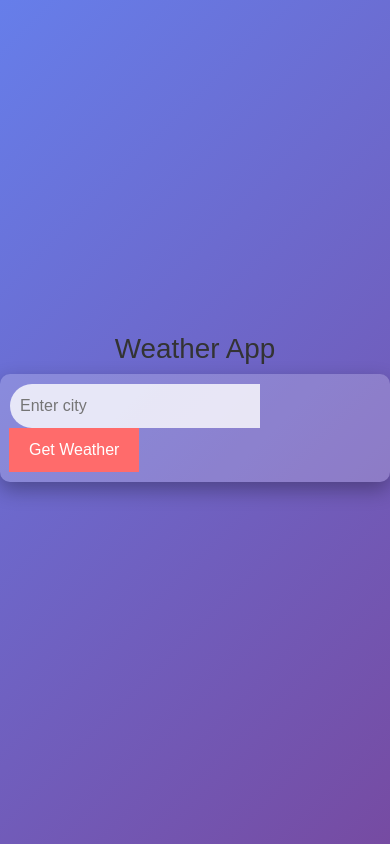
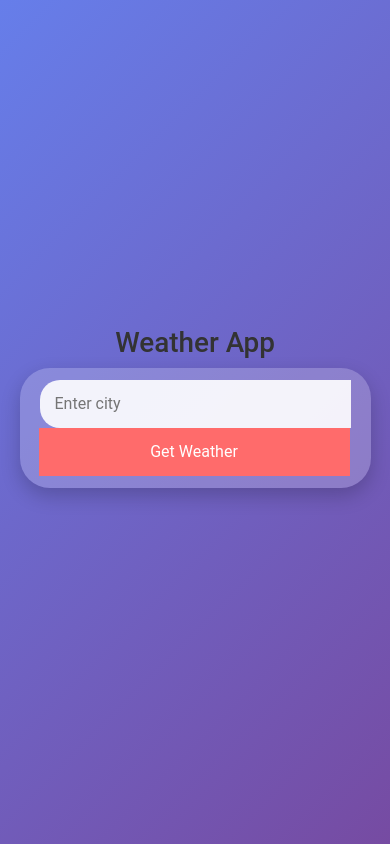
Before and after one commit to SanjayRyuzaki/demo2, a React (Create React App) app: page / in a window 390 px wide. Built offline with nearby package versions, Linux system fonts and the light colour scheme.

Commit message:
Update App.css

```diff
--- a/src/App.css
+++ b/src/App.css
@@ -4,9 +4,11 @@
   align-items: center;
   justify-content: center;
   height: 100vh;
-  font-family: Arial, sans-serif;
+  font-family: 'Roboto', sans-serif;
   background: linear-gradient(135deg, #667eea, #764ba2);
   color: #333;
+  overflow: hidden;
+  text-align: center;
 }
 
 h1 {
@@ -21,56 +23,72 @@ h1 {
   align-items: center;
   margin-bottom: 30px;
   background: rgba(255, 255, 255, 0.2);
-  padding: 10px;
-  border-radius: 10px;
-  box-shadow: 0 8px 20px rgba(0, 0, 0, 0.3);
+  padding: 12px 20px;
+  border-radius: 30px;
+  box-shadow: 0 8px 20px rgba(0, 0, 0, 0.2);
   animation: slideIn 1s ease-out;
+  width: 100%;
+  max-width: 400px;
+  margin-bottom: 30px;
 }
 
 input {
-  padding: 10px;
-  width: 250px;
+  padding: 12px 15px;
+  width: 70%;
   border: none;
-  border-radius: 50px ;
+  border-radius: 20px;
   outline: none;
-  font-size: 16px;
-  background: rgba(255, 255, 255, 0.8);
+  font-size: 18px;
+  background: rgba(255, 255, 255, 0.9);
+  transition: all 0.3s;
+}
+
+input:focus {
+  background: #fff;
+  box-shadow: 0 0 5px rgba(100, 100, 100, 0.3);
 }
 
 button {
-  padding: 10px 20px;
+  padding: 12px 30px;
   border: none;
-  border-radius: 5px;
+  border-radius: 30px;
   background: #ff6b6b;
   color: white;
   font-size: 16px;
   cursor: pointer;
-  transition: background 0.3s, transform 0.2s;
+  transition: background 0.3s, transform 0.3s, box-shadow 0.3s;
+  margin-left: 10px;
 }
 
 button:hover {
   background: #ff4757;
-  transform: translateY(-2px);
+  transform: translateY(-4px);
+  box-shadow: 0 10px 15px rgba(0, 0, 0, 0.2);
 }
 
 .weather-info {
   background: rgba(255, 255, 255, 0.9);
   padding: 20px;
   border-radius: 15px;
-  box-shadow: 0 8px 20px rgba(0, 0, 0, 0.2);
+  box-shadow: 0 10px 20px rgba(0, 0, 0, 0.2);
   text-align: center;
   animation: popIn 1s ease;
+  width: 100%;
+  max-width: 450px;
 }
 
 img {
-  width: 80px;
-  height: 80px;
+  width: 100px;
+  height: 100px;
+  margin: 15px 0;
+  transition: transform 0.3s;
 }
 
 .weather-info h2 {
   margin-bottom: 10px;
   font-size: 32px;
   color: #333;
+  font-weight: bold;
 }
 
 .weather-info p {
@@ -79,22 +97,18 @@ img {
   color: #555;
 }
 
-.weather-info img {
-  width: 100px;
-  height: 100px;
-  margin: 15px 0;
-  transition: transform 0.3s;
-}
-
 .weather-info img:hover {
   transform: scale(1.1);
 }
+
 .error-message {
   color: red;
   margin-top: 10px;
+  font-size: 16px;
+  font-weight: bold;
+  animation: fadeIn 1s ease-in-out;
 }
 
-/* Animations */
 @keyframes fadeIn {
   from { opacity: 0; transform: translateY(-10px); }
   to { opacity: 1; transform: translateY(0); }
@@ -109,3 +123,23 @@ img {
   from { opacity: 0; transform: scale(0.8); }
   to { opacity: 1; transform: scale(1); }
 }
+
+@media (max-width: 768px) {
+  .input-group {
+    flex-direction: column;
+    max-width: 90%;
+  }
+
+  input {
+    width: 100%;
+    margin-bottom: 10px;
+  }
+
+  button {
+    width: 100%;
+  }
+
+  .weather-info {
+    max-width: 90%;
+  }
+}
```
